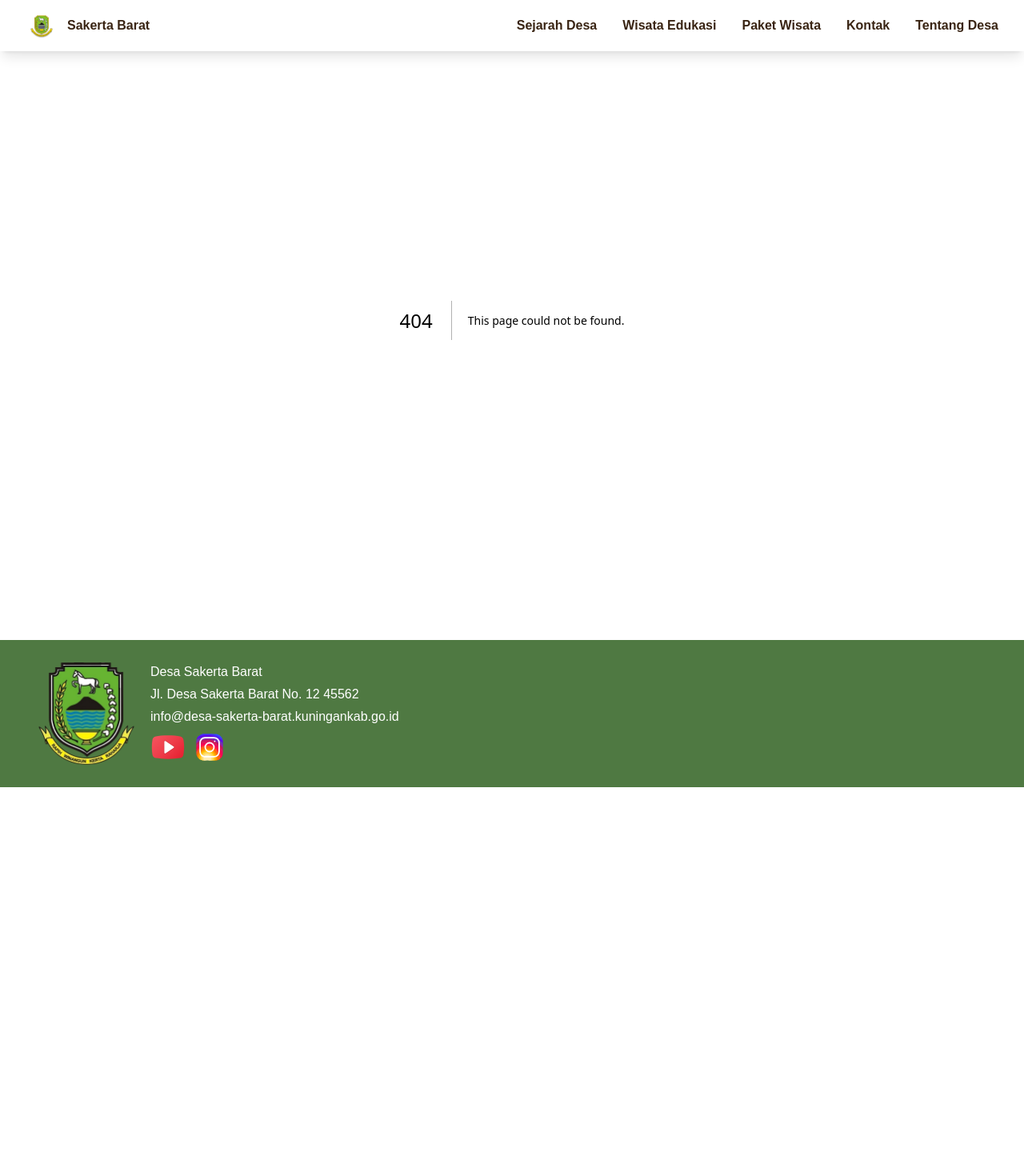
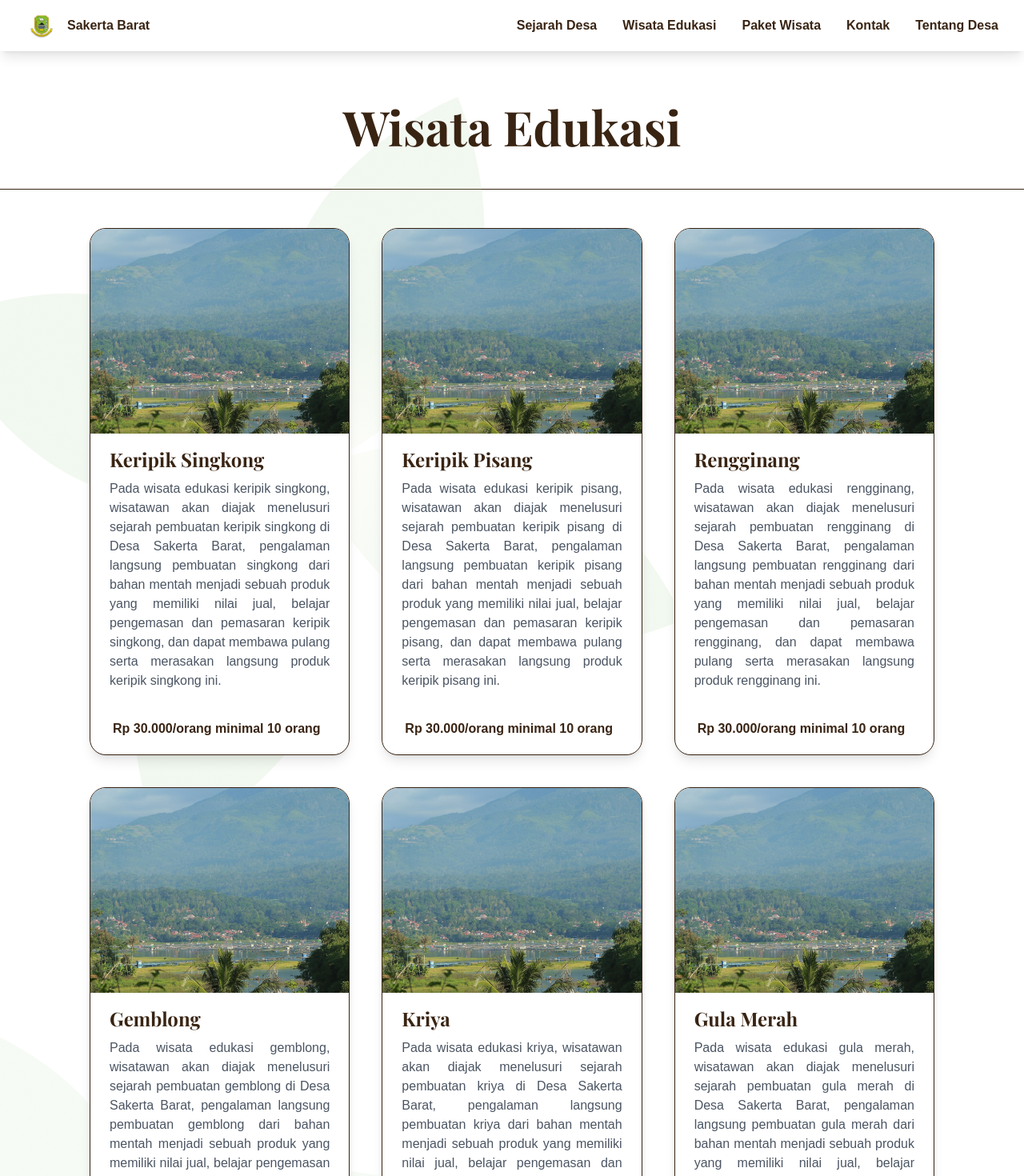
Before and after one commit to nsyifa/sakbar-wisata, a Next.js app: page /wisata-edukasi in a window 1280 px wide. Before the commit this address had no page. Shown: the top 1470 px of the page at 80% size. Before the commit the page ends 984 px from the top, so only its background shows below. Built offline with nearby package versions, Linux system fonts and the light colour scheme; a web font is replaced by a local one.

Commit message:
feat: add wisata edukasi page

```diff
--- /dev/null
+++ b/src/app/wisata-edukasi/page.js
@@ -0,0 +1,82 @@
+"use client";
+
+import EdukasiCard from "../components/EdukasiCard";
+
+export default function WisataEdukasi() {
+  return (
+    <div className="relative bg-white pt-32 w-screen overflow-hidden pb-36">
+      {/* Transparent PNG Overlay */}
+      <div className="absolute inset-0 bg-[url('/images/bg-flowers.png')]"></div>
+
+      <h1 className="z-20 relative text-6xl font-playfair font-bold text-sakbar-brown text-center">
+        Wisata Edukasi
+      </h1>
+      <div className="mt-12 w-full h-[1px] bg-sakbar-brown"></div>
+
+      <div className="mt-12 w-screen px-5 sm:px-10 md:px-28">
+        <div className="grid grid-cols-1 xl:grid-cols-3 lg:grid-cols-2 gap-10">
+          <EdukasiCard
+            image="/images/hero.jpg"
+            title="Keripik Singkong"
+            desc="Pada wisata edukasi keripik singkong, wisatawan akan diajak menelusuri sejarah pembuatan keripik singkong di Desa Sakerta Barat, pengalaman langsung pembuatan singkong dari bahan mentah menjadi sebuah produk yang memiliki nilai jual, belajar pengemasan dan pemasaran keripik singkong, dan dapat membawa pulang serta merasakan langsung produk keripik singkong ini."
+            price="Rp 30.000/orang minimal 10 orang"
+          />
+          <EdukasiCard
+            image="/images/hero.jpg"
+            title="Keripik Pisang"
+            desc="Pada wisata edukasi keripik pisang, wisatawan akan diajak menelusuri sejarah pembuatan keripik pisang di Desa Sakerta Barat, pengalaman langsung pembuatan keripik pisang dari bahan mentah menjadi sebuah produk yang memiliki nilai jual, belajar pengemasan dan pemasaran keripik pisang, dan dapat membawa pulang serta merasakan langsung produk keripik pisang ini."
+            price="Rp 30.000/orang minimal 10 orang"
+          />
+          <EdukasiCard
+            image="/images/hero.jpg"
+            title="Rengginang"
+            desc="Pada wisata edukasi rengginang, wisatawan akan diajak menelusuri sejarah pembuatan rengginang di Desa Sakerta Barat, pengalaman langsung pembuatan rengginang dari bahan mentah menjadi sebuah produk yang memiliki nilai jual, belajar pengemasan dan pemasaran rengginang, dan dapat membawa pulang serta merasakan langsung produk rengginang ini."
+            price="Rp 30.000/orang minimal 10 orang"
+          />
+          <EdukasiCard
+            image="/images/hero.jpg"
+            title="Gemblong"
+            desc="Pada wisata edukasi gemblong, wisatawan akan diajak menelusuri sejarah pembuatan gemblong di Desa Sakerta Barat, pengalaman langsung pembuatan gemblong dari bahan mentah menjadi sebuah produk yang memiliki nilai jual, belajar pengemasan dan pemasaran gemblong, dan dapat membawa pulang serta merasakan langsung produk gemblong ini."
+            price="Rp 30.000/orang minimal 10 orang"
+          />
+          <EdukasiCard
+            image="/images/hero.jpg"
+            title="Kriya"
+            desc="Pada wisata edukasi kriya, wisatawan akan diajak menelusuri sejarah pembuatan  kriya di Desa Sakerta Barat, pengalaman langsung pembuatan kriya dari bahan mentah menjadi sebuah produk yang memiliki nilai jual, belajar pengemasan dan pemasaran  kriya, dan dapat membawa pulang serta merasakan langsung produk kriya ini."
+            price="Rp 30.000/orang minimal 10 orang"
+          />
+          <EdukasiCard
+            image="/images/hero.jpg"
+            title="Gula Merah"
+            desc="Pada wisata edukasi gula merah, wisatawan akan diajak menelusuri sejarah pembuatan gula merah di Desa Sakerta Barat, pengalaman langsung pembuatan gula merah dari bahan mentah menjadi sebuah produk yang memiliki nilai jual, belajar pengemasan dan pemasaran gula merah, dan dapat membawa pulang serta merasakan langsung produk gula merah ini."
+            price="Rp 20.000/orang minimal 10 orang"
+          />
+          <EdukasiCard
+            image="/images/hero.jpg"
+            title="Tahu"
+            desc="Pada wisata edukasi tahu, wisatawan akan diajak menelusuri sejarah pembuatan tahu di Desa Sakerta Barat, pengalaman langsung pembuatan tahu dari bahan mentah menjadi sebuah produk yang memiliki nilai jual, belajar pengemasan dan pemasaran tahu, dan dapat membawa pulang serta merasakan langsung produk tahu ini."
+            price="Rp 20.000/orang minimal 10 orang"
+          />
+          <EdukasiCard
+            image="/images/hero.jpg"
+            title="Ternak Ayam dan Ikan"
+            desc="Pada wisata edukasi ternak ayam dan ikan, wisatawan akan diajak menelusuri sejarah ternak ayam dan ikan di Desa Sakerta Barat, pengalaman langsung ternak ayam dan ikan yang dapat menjadi sebuah produk dengan memiliki nilai jual, belajar pengemasan dan pemasaran hasil ternak, dan dapat membawa pulang serta merasakan langsung produk hasil ternak ini."
+            price="Rp 30.000/orang minimal 15 orang"
+          />
+          <EdukasiCard
+            image="/images/hero.jpg"
+            title="Ketan"
+            desc="Pada wisata edukasi ketan, wisatawan akan diajak menelusuri sejarah pembuatan ketan di Desa Sakerta Barat, pengalaman langsung pembuatan ketan dari bahan mentah menjadi sebuah produk yang memiliki nilai jual, belajar pengemasan dan pemasaran ketan, dan dapat membawa pulang serta merasakan langsung produk ketan ini."
+            price="Rp 20.000/orang minimal 10 orang"
+          />
+          <EdukasiCard
+            image="/images/hero.jpg"
+            title="Karodeh"
+            desc="Pada wisata edukasi karodeh, wisatawan akan diajak menelusuri sejarah pembuatan karodeh di Desa Sakerta Barat, pengalaman langsung pembuatan karodeh dari bahan mentah menjadi sebuah produk yang memiliki nilai jual, belajar pengemasan dan pemasaran karodeh, dan dapat membawa pulang serta merasakan langsung produk karodeh ini."
+            price="Rp 30.000/orang minimal 10 orang"
+          />
+        </div>
+      </div>
+    </div>
+  );
+}
```
